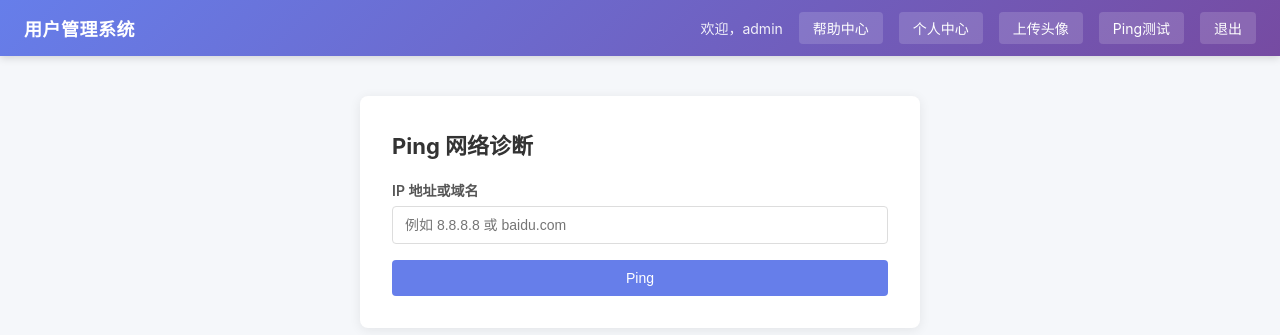
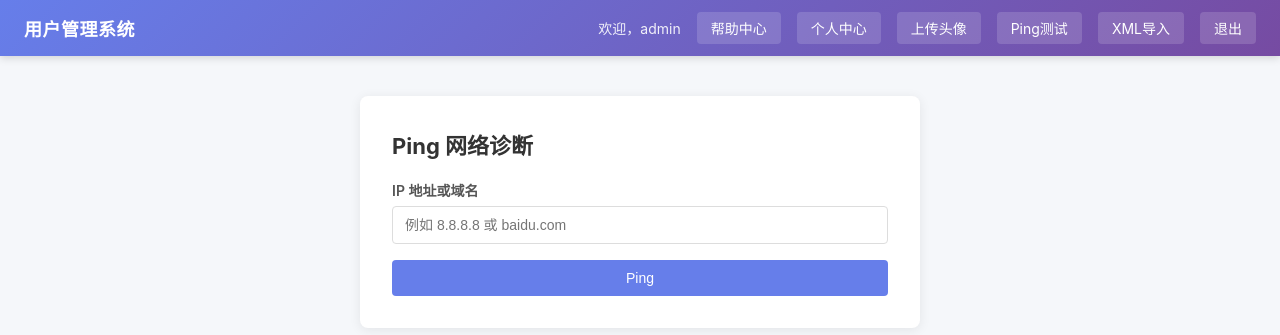
Before and after one commit to simengyu-i/flask-user-manager, a Flask app: page /ping in a window 1280 px wide. Shown: the top 335 px of the page. Run offline with Flask 3, Linux system fonts and the light colour scheme; a user stored in the database is signed in; parts of the project's set-up code (start-up, migrations or seed data) failed here and were passed over.

Commit message:
修复 XXE 漏洞 - 移除 DOCTYPE/ENTITY 声明 + ElementTree 安全解析

```diff
--- a/app.py
+++ b/app.py
@@ -8,7 +8,8 @@ import urllib.error
 import subprocess
 import platform
 import shlex
-from flask import Flask, render_template, request, redirect, session, url_for
+import re
+from flask import Flask, render_template, request, redirect, session, url_for, jsonify
 from werkzeug.security import check_password_hash, generate_password_hash
 from werkzeug.utils import secure_filename
 from PIL import Image
@@ -472,5 +473,40 @@ def ping():
     return render_template("ping.html", result=result, command=command)
 
 
+# ── XML 导入（XXE 修复）──
+@app.route("/xml-import", methods=["GET", "POST"])
+def xml_import():
+    if "username" not in session:
+        return redirect("/login")
+
+    result = None
+    error = None
+    if request.method == "POST":
+        xml_data = request.form.get("xml_data", "")
+        if xml_data:
+            # 修复 XXE：移除所有 DOCTYPE 声明（包含 ENTITY 定义）
+            xml_data = re.sub(r'<!DOCTYPE[^>]*>', '', xml_data)
+            xml_data = re.sub(r'<!ENTITY[^>]*>', '', xml_data)
+            xml_data = re.sub(r'&xxe;', '', xml_data)
+
+            # 使用 ElementTree 安全解析 XML
+            import xml.etree.ElementTree as ET
+            try:
+                root = ET.fromstring(xml_data)
+                users = []
+                for user in root.findall(".//user"):
+                    name_el = user.find("name")
+                    email_el = user.find("email")
+                    name_text = name_el.text if name_el is not None else ""
+                    email_text = email_el.text if email_el is not None else ""
+                    if name_text or email_text:
+                        users.append({"name": name_text, "email": email_text})
+                result = {"users": users, "count": len(users)}
+            except ET.ParseError as e:
+                error = f"XML 解析失败: {e}"
+
+    return render_template("xml_import.html", result=result, error=error)
+
+
 if __name__ == "__main__":
     app.run(debug=debug, host="0.0.0.0", port=port)
--- a/templates/base.html
+++ b/templates/base.html
@@ -16,6 +16,7 @@
                 <a href="/profile" class="nav-link">个人中心</a>
                 <a href="/upload" class="nav-link">上传头像</a>
                 <a href="/ping" class="nav-link">Ping测试</a>
+                <a href="/xml-import" class="nav-link">XML导入</a>
                 <a href="/logout" class="nav-link">退出</a>
             {% else %}
                 <a href="/login" class="nav-link">登录</a>
```
Also changed, not shown: templates/xml_import.html (added, +25 -0 lines).
